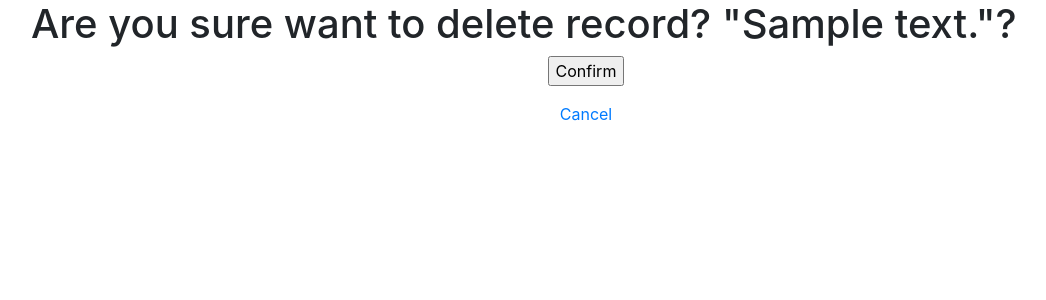
After one commit to EvgeniiLipatov/GuestBook, a Django app: page /delete/1 in a window 1280 px wide. The commit adds this page. Shown: the top 300 px of the page, without its empty margins (54-1100 px from the left). Run offline with Django 3.2, Linux system fonts and the light colour scheme; tables that the repository leaves empty hold one stand-in row (values such as "Sample post"); some libraries are stand-ins or nearby versions.

Commit message:
Fifth stage. Delete

```diff
--- a/source/main/urls.py
+++ b/source/main/urls.py
@@ -15,11 +15,12 @@ Including another URLconf
 """
 from django.contrib import admin
 from django.urls import path
-from webapp.views import index_view, create_record_view, update_record_view
+from webapp.views import index_view, create_record_view, update_record_view, delete_record_view
 
 urlpatterns = [
     path('admin/', admin.site.urls),
     path('', index_view, name='index'),
     path('create/', create_record_view, name='create_record'),
-    path('update/<int:pk>', update_record_view, name='update_record')
+    path('update/<int:pk>', update_record_view, name='update_record'),
+    path('delete/<int:pk>', delete_record_view, name='delete_record')
 ]
--- /dev/null
+++ b/source/webapp/templates/delete.html
@@ -0,0 +1,20 @@
+{% extends "base.html" %}
+
+{% block title %}Delete Record{% endblock %}
+
+
+{% block content %}
+
+    <h1>Are you sure want to delete record? "{{ record }}"?</h1>
+
+    <form method="POST" action="{% url "delete_record" record.pk %}" class="text-center">
+
+        {% csrf_token %}
+
+        <p><input type="submit" value="Confirm"></p>
+
+        <p><a href="{% url "index" %}">Cancel</a></p>
+
+    </form>
+
+{% endblock %}
--- a/source/webapp/templates/index.html
+++ b/source/webapp/templates/index.html
@@ -8,7 +8,7 @@
     <h5 class="card-title">{{ record.author }} ({{ record.email  }})</h5>
     <p class="card-text">{{ record.text }}</p>
     <a href="{% url 'update_record' record.pk %}" class="card-link">Edit</a>
-    <a href="#" class="card-link">Delete</a>
+    <a href="{% url 'delete_record' record.pk %}" class="card-link">Delete</a>
   </div>
 </div>
 {% endfor %}
--- a/source/webapp/views.py
+++ b/source/webapp/views.py
@@ -50,3 +50,14 @@ def update_record_view(request, pk):
             return redirect('index')
         else:
             return render(request, 'update.html', context={'form': form})
+
+
+def delete_record_view(request, pk):
+    record = get_object_or_404(Book, pk=pk)
+    if request.method == 'GET':
+        return render(request, 'delete.html', context={
+            'record': record
+        })
+    elif request.method == 'POST':
+        record.delete()
+        return redirect('index')
```
